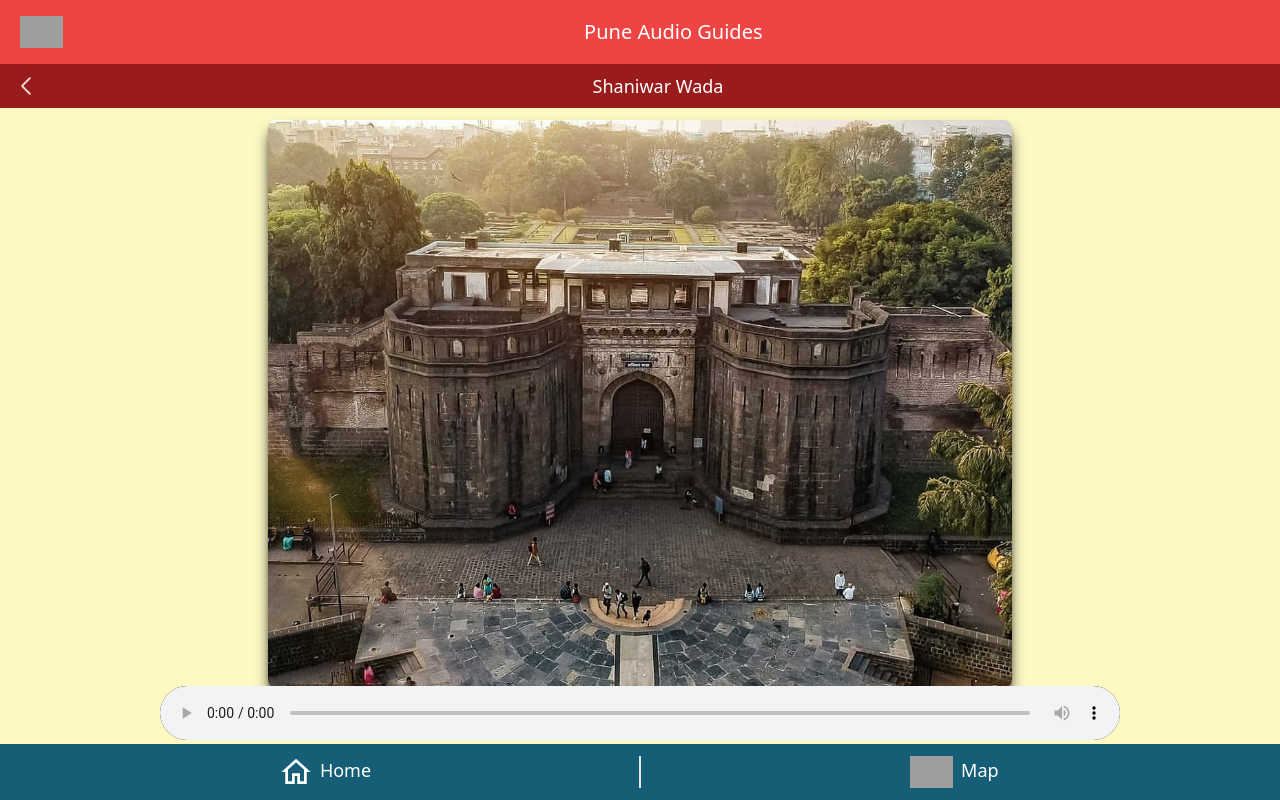
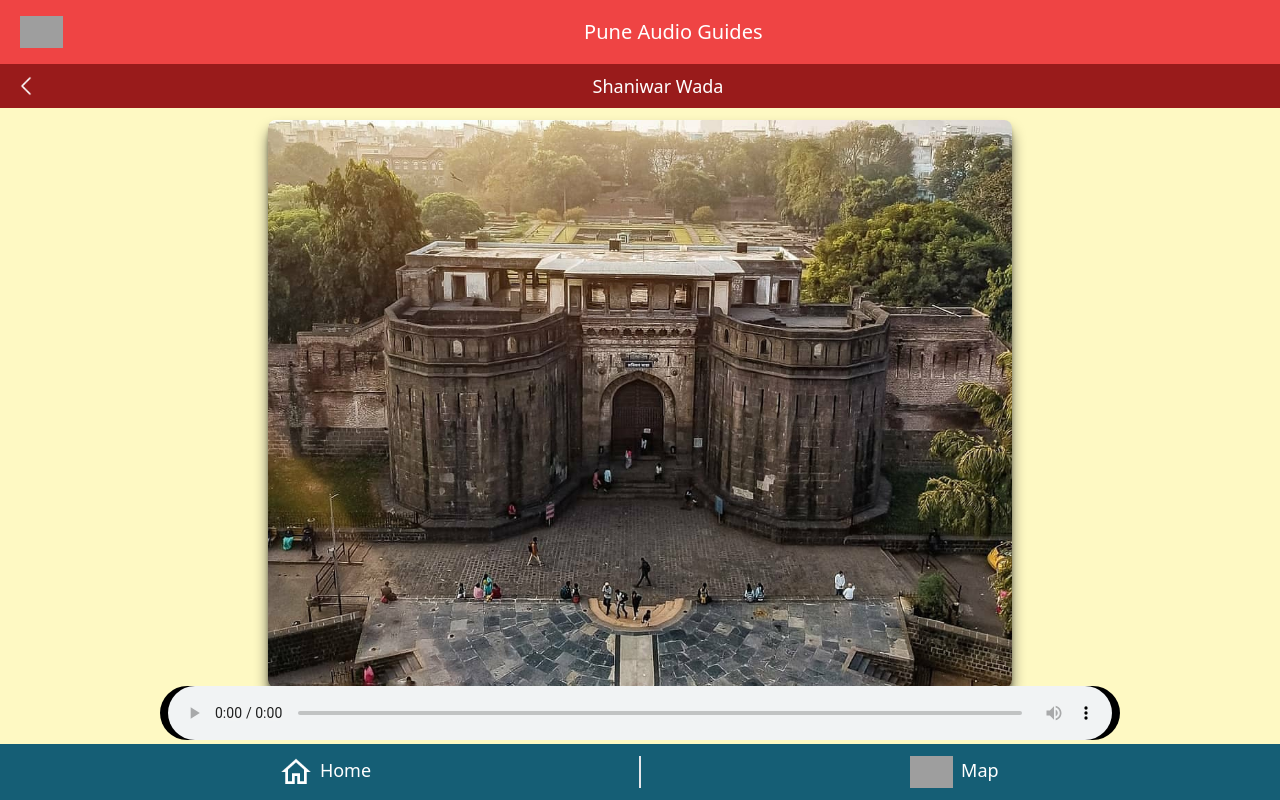
Before and after one commit to sai7350/ASI_Proto_Project, a Nuxt app: page /shaniwarWada in a window 1280 px wide. Built offline with nearby package versions, Linux system fonts and the light colour scheme; grey boxes are pictures that could not be loaded.

Commit message:
Update shaniwarWada.vue

```diff
--- a/pages/shaniwarWada.vue
+++ b/pages/shaniwarWada.vue
@@ -46,7 +46,7 @@
             </div>
         </div>
         <div class="sticky bottom-5 pb-10">
-            <div class="mx-auto bg-black rounded-full md:w-3/4 ">
+            <div class="mx-auto bg-black rounded-full md:w-3/4 px-2 ">
                 <audio controls class="mx-auto w-full">
                     <source src="../assets/ShaniwarWadaImages/Audio.mp3">
                 </audio>
```
